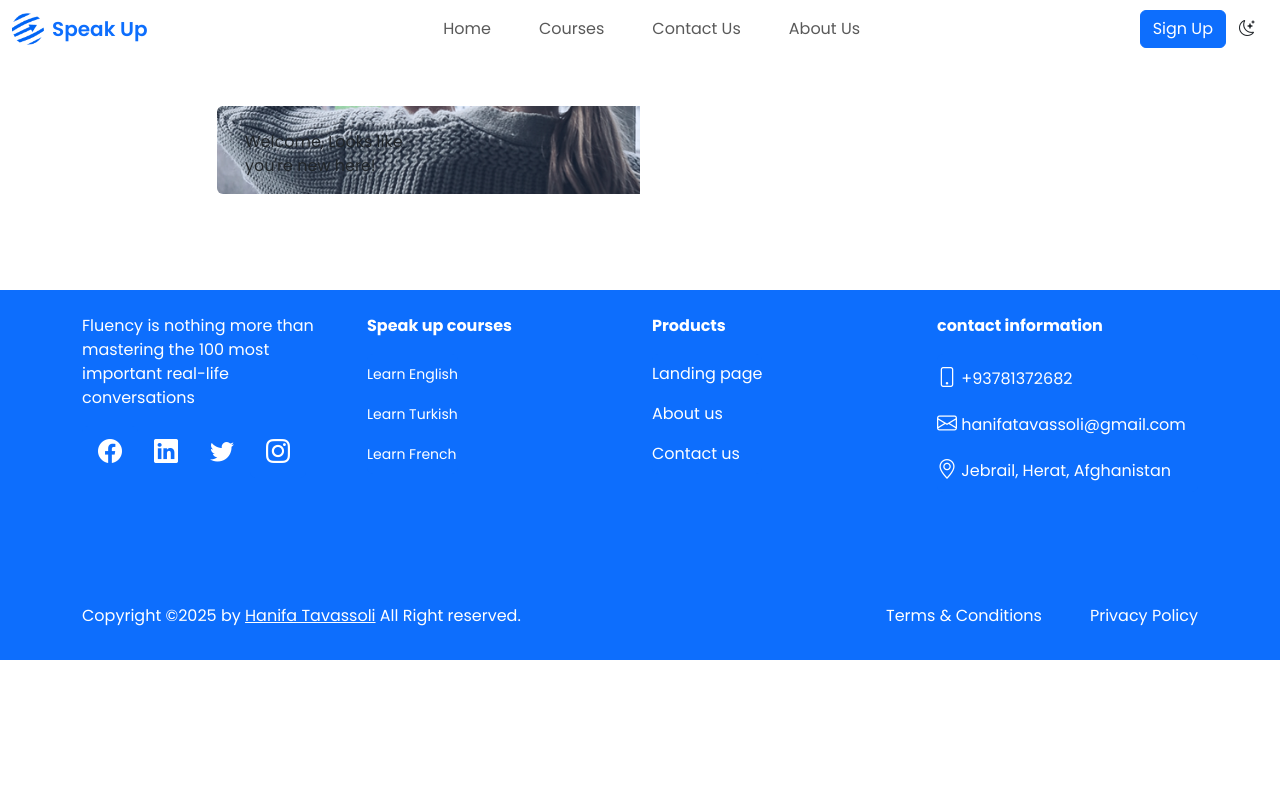
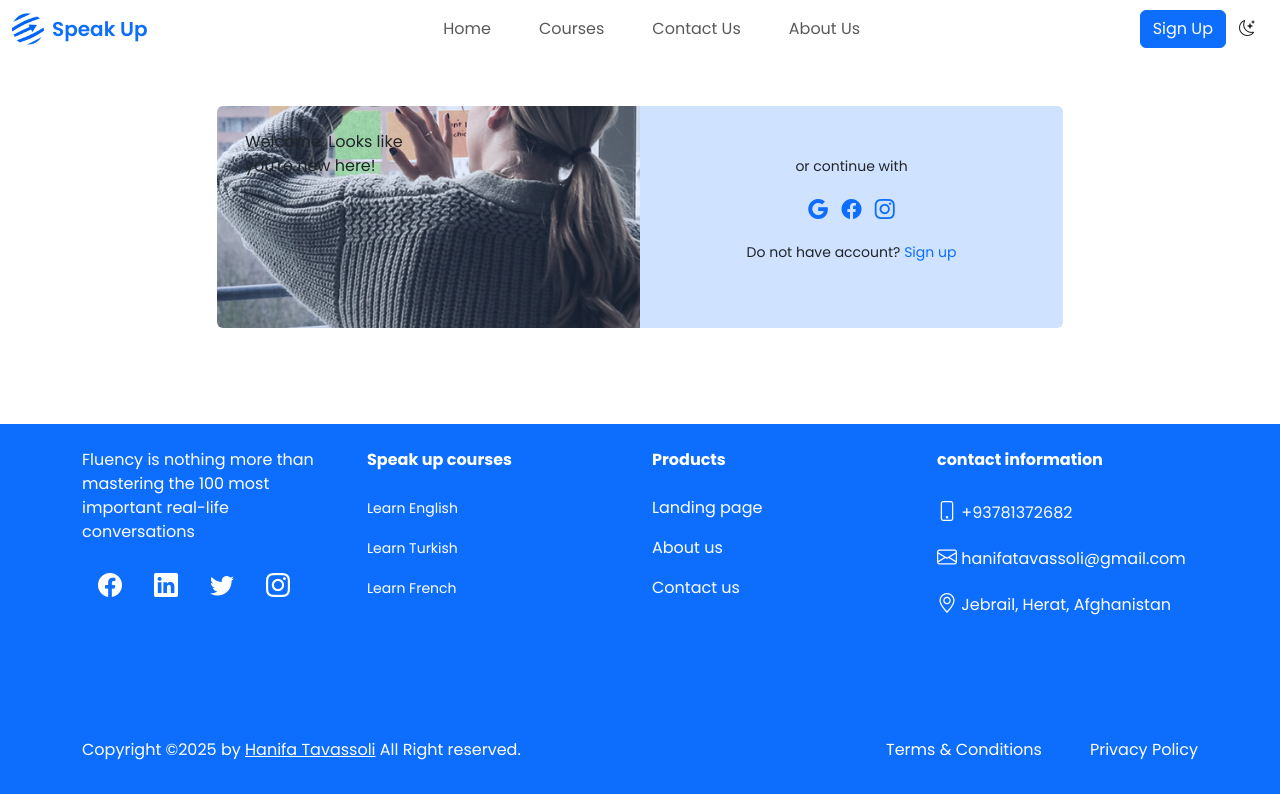
Before and after one commit to HanifaTavassoli/SpeakUp, a website: page login.html in a window 1280 px wide. Drawn offline with nearby package versions, Linux system fonts and the light colour scheme.

Commit message:
Add right column for social media login options and sign-up link

```diff
--- a/login.html
+++ b/login.html
@@ -23,6 +23,30 @@
               Welcome, Looks like <br />you're new here!
             </p>
           </div>
+          <div class="col-12 col-md-6 p-5 bg-primary-subtle rounded-end">
+            <div class="text-center">
+              <p><small>or continue with</small></p>
+              <ul class="list-inline fs-5">
+                <li class="list-inline-item border-0">
+                  <a href="#"><i class="bi bi-google google-icon"></i></a>
+                </li>
+                <li class="list-inline-item border-0">
+                  <a href="#"><i class="bi bi-facebook text-primary"></i></a>
+                </li>
+                <li class="list-inline-item border-0">
+                  <a href="#"><i class="bi bi-instagram instagram-icon"></i></a>
+                </li>
+              </ul>
+              <p>
+                <small>
+                  Do not have account?
+                  <a href="sign-up.html" class="text-decoration-none"
+                    >Sign up</a
+                  >
+                </small>
+              </p>
+            </div>
+          </div>
         </div>
       </div>
     </section>
```
